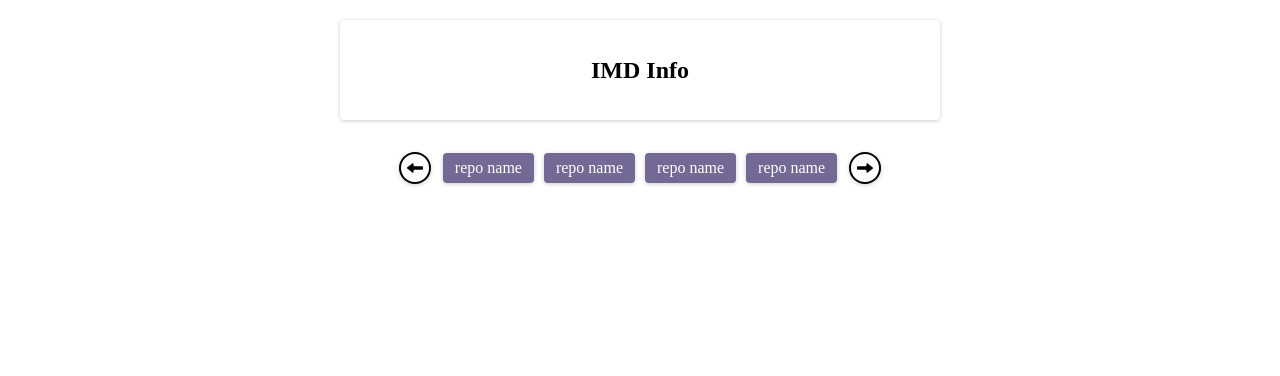
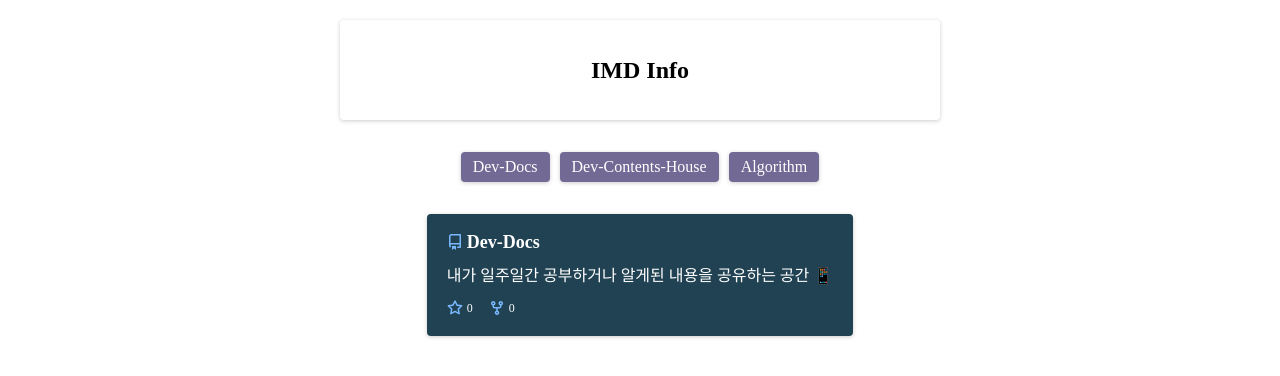
Before and after one commit to Im-D/Im-Infographic-FE, a plain HTML site: page index.html in a window 1280 px wide. Shown: the part 64-440 px from the top of the page. Drawn offline with nearby package versions, Linux system fonts and the light colour scheme.

Commit message:
feat : RepoCard components

```diff
--- a/src/components/Main.js
+++ b/src/components/Main.js
@@ -1,8 +1,49 @@
-import { html } from 'https://unpkg.com/lit-html?module';
+import { html, render } from 'https://unpkg.com/lit-html?module';
 
 import IMDInfoCard from '/src/components/IMDInfoCard.js'
 import Button from '/src/components/Button.js'
 import ArrowButton from '/src/components/ArrowButton.js'
+import RepoCard from '/src/components/RepoCard.js'
+
+const repoBtnClick = (repoInfo) => {
+  state.currentRepo = { ...repoInfo }
+  const target = document.querySelector(".main__repo-card-container")
+  const result = RepoCard({
+    name: repoInfo.name,
+    url: repoInfo.url,
+    description: repoInfo.description
+  })
+  render(result, target);
+}
+
+const state = {
+  repoList: [
+    {
+      "name": "Dev-Docs",
+      "description": "내가 일주일간 공부하거나 알게된 내용을 공유하는 공간 📱",
+      "updatedAt": "2020-11-22T07:18:38Z",
+      "url": "https://github.com/im-d-team/Dev-Docs"
+    },
+    {
+      "name": "Dev-Contents-House",
+      "description": ":house: Dev-Contents-House",
+      "updatedAt": "2020-11-21T02:33:26Z",
+      "url": "https://github.com/im-d-team/Dev-Contents-House"
+    },
+    {
+      "name": "Algorithm",
+      "description": "🧩Let's study Alogrithm!",
+      "updatedAt": "2020-11-18T07:06:35Z",
+      "url": "https://github.com/im-d-team/Algorithm"
+    }
+  ],
+  currentRepo: {
+    "name": "Dev-Docs",
+    "description": "내가 일주일간 공부하거나 알게된 내용을 공유하는 공간 📱",
+    "updatedAt": "2020-11-22T07:18:38Z",
+    "url": "https://github.com/im-d-team/Dev-Docs"
+  }
+}
 
 const Main = () => {
   return html`
@@ -32,6 +73,16 @@ const Main = () => {
         margin-top: 32px;
       }
 
+      .main__repo-card-container{
+        display: flex;
+        flex-direction: row;
+        justify-content: center;
+        align-items: center;
+        width: 100%;
+
+        margin-top: 32px;
+      }
+
       .main__repo-list {
         display: flex;
         flex-direction: row;
@@ -45,14 +96,26 @@ const Main = () => {
     <main class="main">
       ${IMDInfoCard()}
       <section class="main__repo-container">
-        ${ArrowButton({ direction: 'left' })}
+        <!-- ${ArrowButton({ direction: 'left' })} -->
         <section class="main__repo-list">
-          ${Button({ text: 'repo name', styles: { marginRight: '10px' } })}
-          ${Button({ text: 'repo name', styles: { marginRight: '10px' } })}
-          ${Button({ text: 'repo name', styles: { marginRight: '10px' } })}
-          ${Button({ text: 'repo name' })}
+          ${state.repoList.map((repo, idx) => {
+            const styles = {}
+            if (state.repoList.length - 1 !== idx) {
+              styles['marginRight'] = '10px'
+            }
+
+            return Button({ text: repo.name, styles, callback: () => repoBtnClick(repo)})
+          })}
         </section>
-        ${ArrowButton({})}
+        <!-- ${ArrowButton({})} -->
+      </section>
+
+      <section class="main__repo-card-container">
+        ${RepoCard({
+          name: state.currentRepo.name,
+          url: state.currentRepo.url,
+          description: state.currentRepo.description
+        })}
       </section>
     </main>
   `
--- /dev/null
+++ b/src/components/RepoCard.js
@@ -0,0 +1,95 @@
+import { html } from 'https://unpkg.com/lit-html?module';
+
+export default ({ name = 'Dev-Docs', url = '', description = 'Repository Contents', stars = 0, forks = 0 }) => {
+  return html`
+    <style>
+      .repo-card {
+        display: flex;
+        flex-direction: column;
+        justify-content: center;
+        align-items: flex-start;
+
+        min-width: 400px;
+        padding: 16px;
+
+        box-sizing: border-box;
+        border-radius: 4px;
+        box-shadow: 0 1px 4px 0 rgba(0, 0, 0, 0.2);
+        background-color: #214252;
+        color: #fff;
+      }
+
+      .repo-card__header {
+        display: flex;
+        flex-direction: row;
+        justify-content: flex-start;
+        align-items: center;
+
+        font-size: 18px;
+        font-weight: bold;
+      }
+
+      .repo-card__contents {
+        margin: 8px 4px 10px;
+        box-sizing: border-box;
+      }
+
+      .repo-card__footer {
+        display: flex;
+        flex-direction: row;
+        justify-content: center;
+        align-items: flex-start;
+      }
+
+      .repo-card__item {
+        display: flex;
+        flex-direction: row;
+        justify-content: center;
+        align-items: center;
+
+        margin-right: 12px;
+      }
+
+      .repo-card__icon {
+        margin: 4px;
+      }
+
+      .repo-card__footer__txt {
+        font-size: 12px;
+        color: #fff;
+      }
+    </style>
+    <a href="${url}" target="_blank" class="repo-card">
+      <section class="repo-card__header">
+        <object
+          class="repo-card__icon"
+          data="/assets/icons/github/repo.svg"
+          type="image/svg+xml">
+        </object>
+        <p>${name}</p>
+      </section>
+      <p class="repo-card__contents">
+        ${description}
+      </p>
+      <section class="repo-card__footer">
+        <div class="repo-card__item">
+          <object
+            class="repo-card__icon"
+            data="/assets/icons/github/stars.svg"
+            type="image/svg+xml">
+          </object>
+          <span class="repo-card__footer__txt">${stars}</span>
+        </div>
+
+        <div class="repo-card__item">
+          <object
+            class="repo-card__icon"
+            data="/assets/icons/github/forks.svg"
+            type="image/svg+xml">
+          </object>
+          <span class="repo-card__footer__txt">${forks}</span>
+        </div>
+      </section>
+    </a>
+  `;
+}
--- a/style.css
+++ b/style.css
@@ -31,3 +31,7 @@ html body{
 
   font-size: 16px;
 }
+
+a{
+  text-decoration: none;
+}
```
Also changed, not shown: assets/icons/github/forks.svg (added), assets/icons/github/repo.svg (added), assets/icons/github/stars.svg (added).
